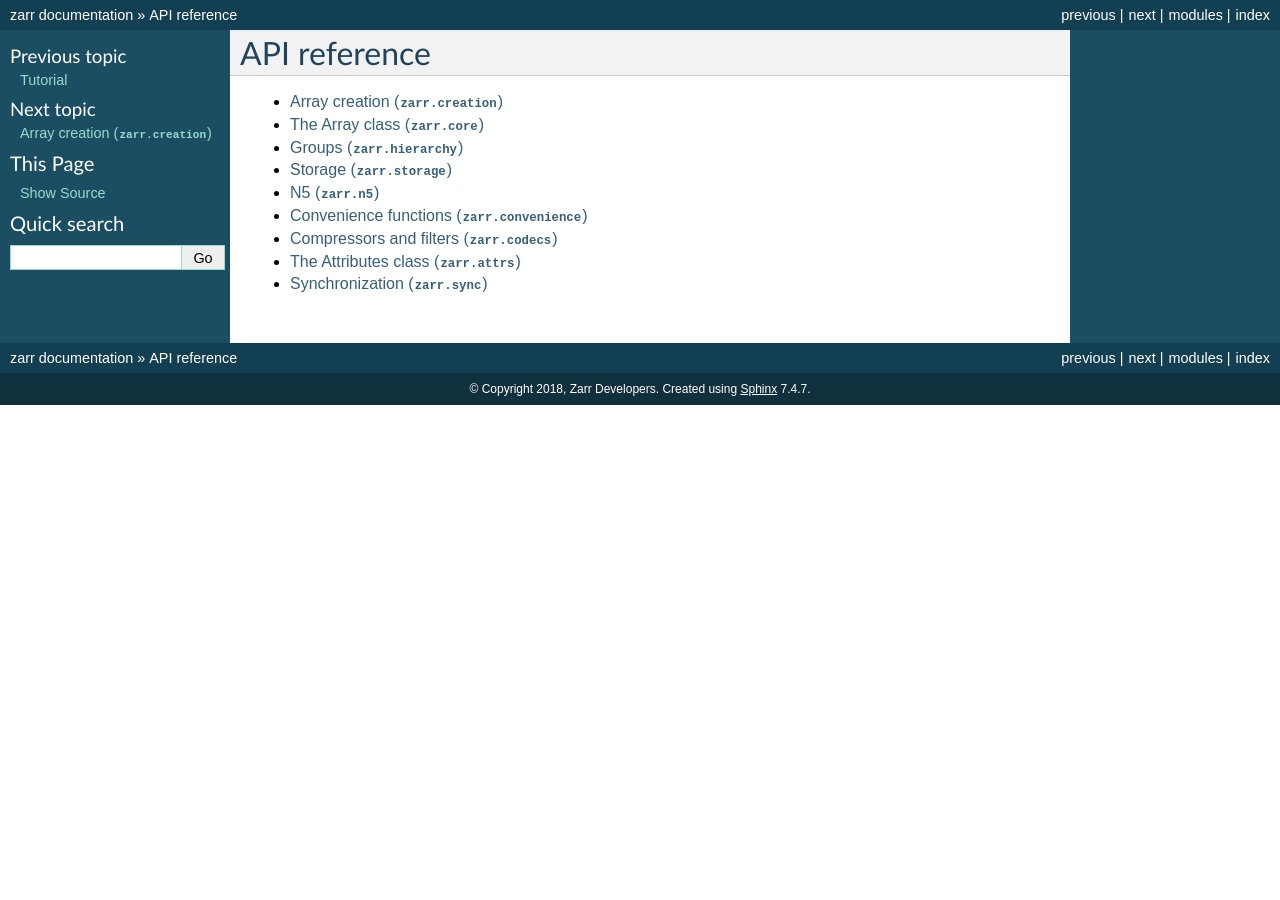
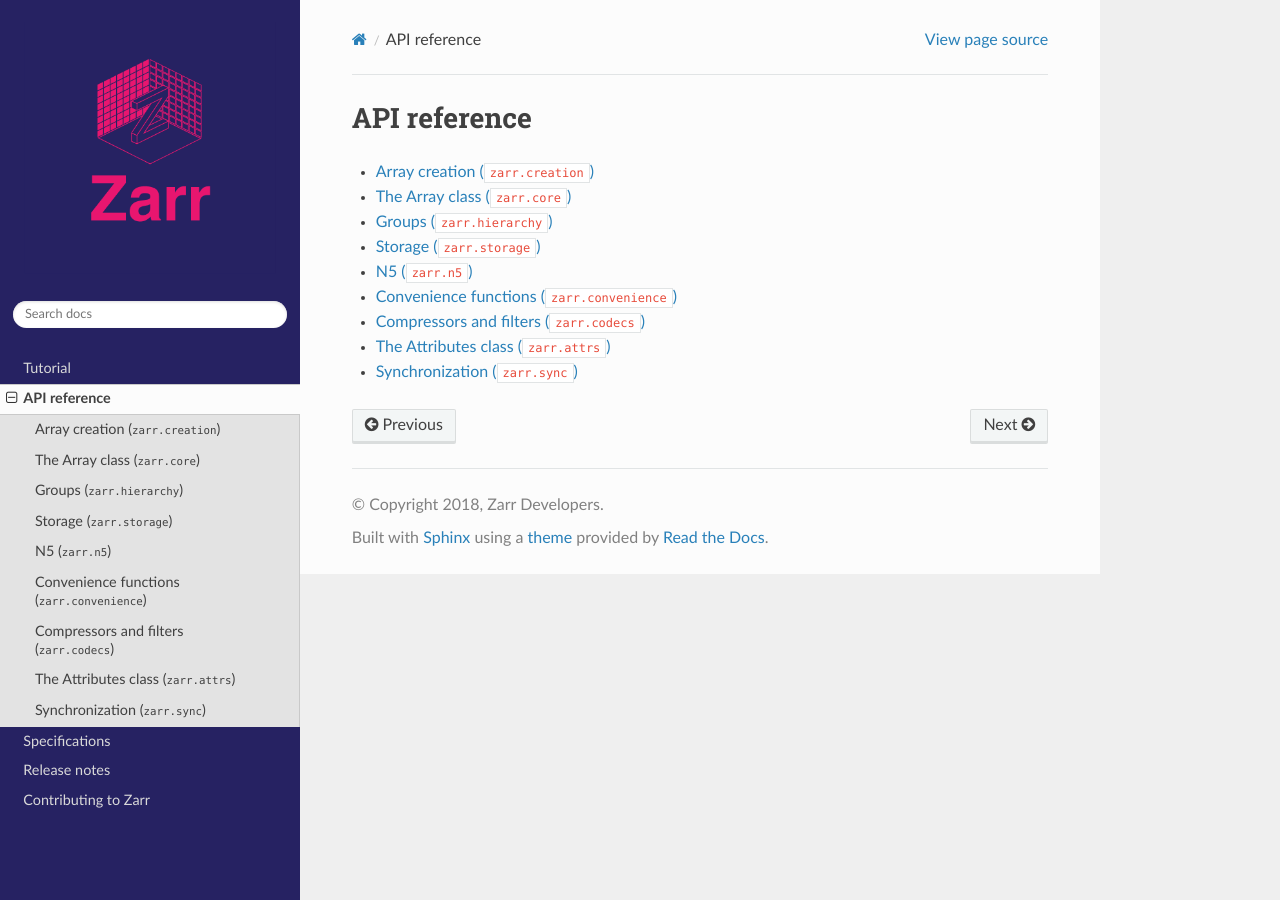
Before and after one commit to enthusiastdev121/zarr-python, a Sphinx documentation site: the page built from docs/api.rst, in a window 1280 px wide. Built offline with Sphinx 7.4.7 and the Read the Docs theme 2.0.0, drawn with Linux system fonts in a browser that asks for light colours; the version number could not be read and is left out.

Commit message:
Adds logo to docs (#462)
* Adds logo + custom css to docs

* Adds sphinx-rtd-theme to requirements

```diff
--- /dev/null
+++ b/docs/_static/custom.css
@@ -0,0 +1,32 @@
+
+/* Sidebar background color */
+.wy-nav-side, div.wy-side-nav-search {
+  background-color: rgb(38, 34, 98);
+}
+
+/* Sidebar link click color */
+.wy-menu-vertical .toctree-l1 > a:active {
+  background-color: rgb(38, 34, 98);
+  color: rgb(252, 252, 252);
+}
+
+/* Link color is darker to make hovering more clear */
+.wy-menu-vertical .toctree-l1 > a:hover {
+  background-color: rgb(25, 22, 65);
+  color: rgb(252, 252, 252);
+}
+
+.wy-menu-vertical li.current > a:hover, .wy-menu-vertical li.current > a:active {
+  color: #404040;
+  background-color: #F5F5F5;
+}
+
+/* On hover over logo */
+.wy-side-nav-search > a:hover, .wy-side-nav-search .wy-dropdown > a:hover {
+  background: inherit;
+}
+
+/* Border around search box */
+.wy-side-nav-search input[type="text"] {
+  border: 0px;
+}
--- a/docs/conf.py
+++ b/docs/conf.py
@@ -123,12 +123,12 @@ todo_include_todos = False
 
 # The theme to use for HTML and HTML Help pages.  See the documentation for
 # a list of builtin themes.
-html_theme = 'default'
+html_theme = 'sphinx_rtd_theme'
 
 # Theme options are theme-specific and customize the look and feel of a theme
 # further.  For a list of options available for each theme, see the
 # documentation.
-#html_theme_options = {}
+html_theme_options = {'logo_only': True}
 
 # Add any paths that contain custom themes here, relative to this directory.
 #html_theme_path = []
@@ -142,7 +142,11 @@ html_theme = 'default'
 
 # The name of an image file (relative to this directory) to place at the top
 # of the sidebar.
-#html_logo = None
+html_logo = '_static/logo1.png'
+
+# Add custom css
+def setup(app):
+    app.add_stylesheet('custom.css')
 
 # The name of an image file (relative to this directory) to use as a favicon of
 # the docs.  This file should be a Windows icon file (.ico) being 16x16 or 32x32
--- a/requirements_rtfd.txt
+++ b/requirements_rtfd.txt
@@ -3,5 +3,6 @@ setuptools
 setuptools_scm
 sphinx
 sphinx-issues
+sphinx-rtd-theme
 numpydoc
 numpy
```
Also changed, not shown: docs/_static/logo1.png (added).
